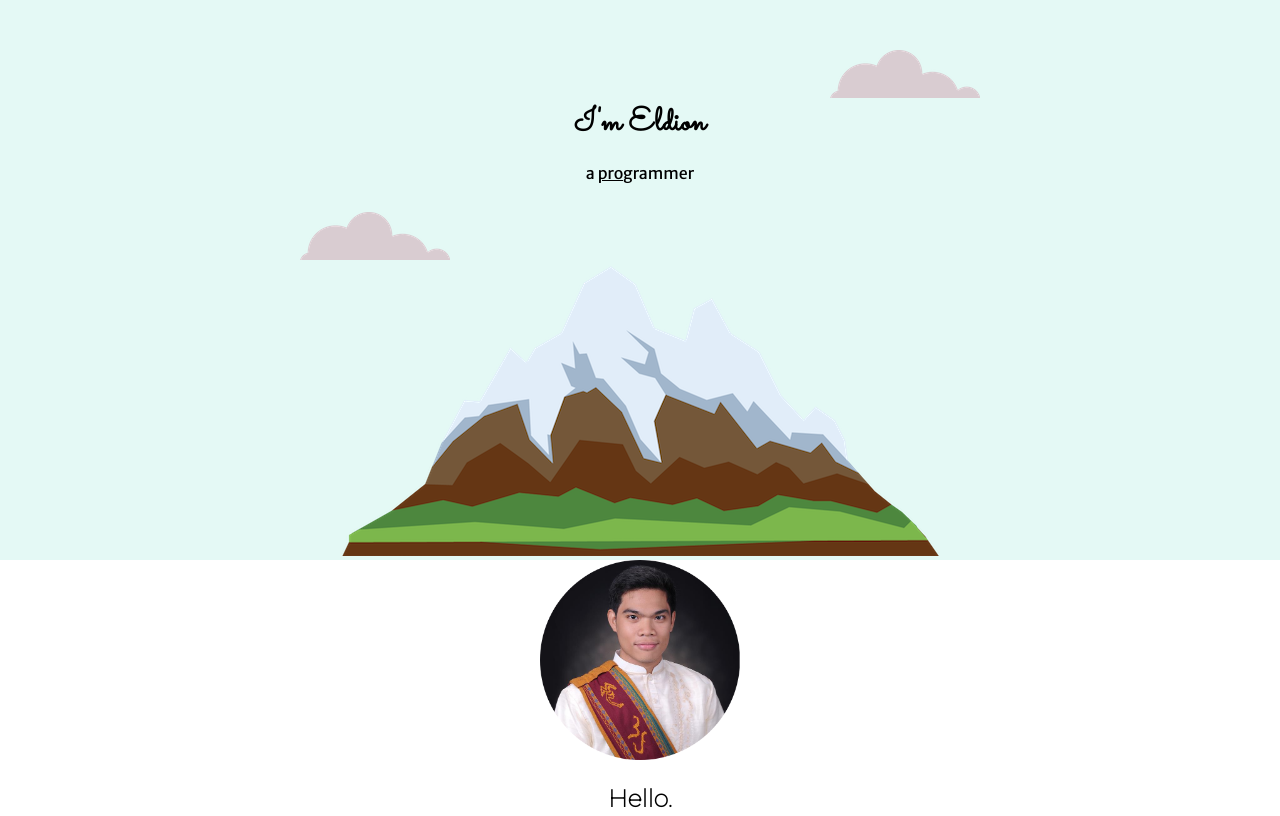
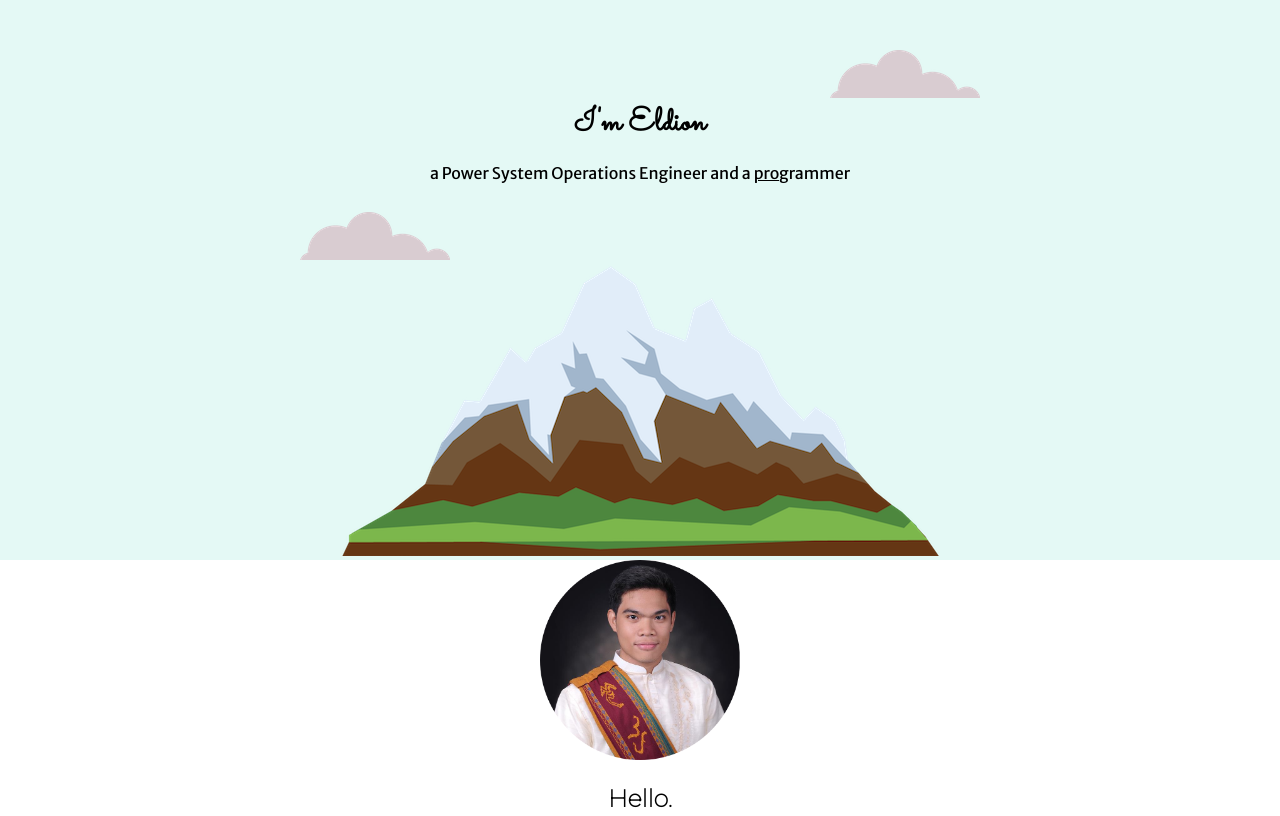
Before and after one commit to ehbartolo/my-CV, a plain HTML site: page index.html in a window 1280 px wide. Shown: the top 816 px of the page. Drawn offline with Linux system fonts and the light colour scheme.

Commit message:
Update index.html

```diff
--- a/index.html
+++ b/index.html
@@ -11,7 +11,7 @@
 		<div class="top-container">
 			<img class="top-cloud" src="images\cloud.png" alt="cloud-img">
 			<h1>I'm Eldion</h1>
-			<p>a <span class="pro">pro</span>grammer</p>
+			<p>a Power System Operations Engineer and a <span class="pro">pro</span>grammer</p>
 			<img class="bottom-cloud" src="images\cloud.png" alt="cloud-img">
 			<img src="images\mountain.png" alt="mountain-img">
 		</div>
```
